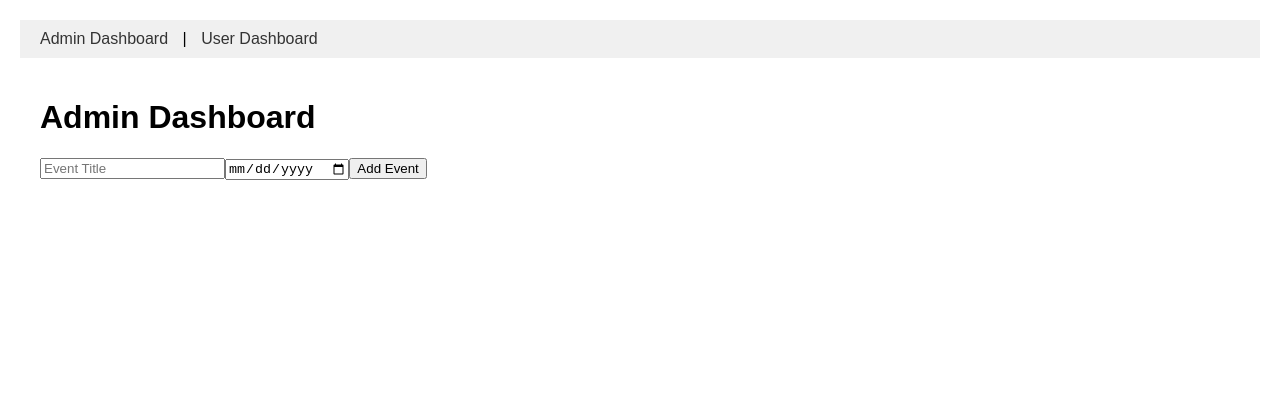
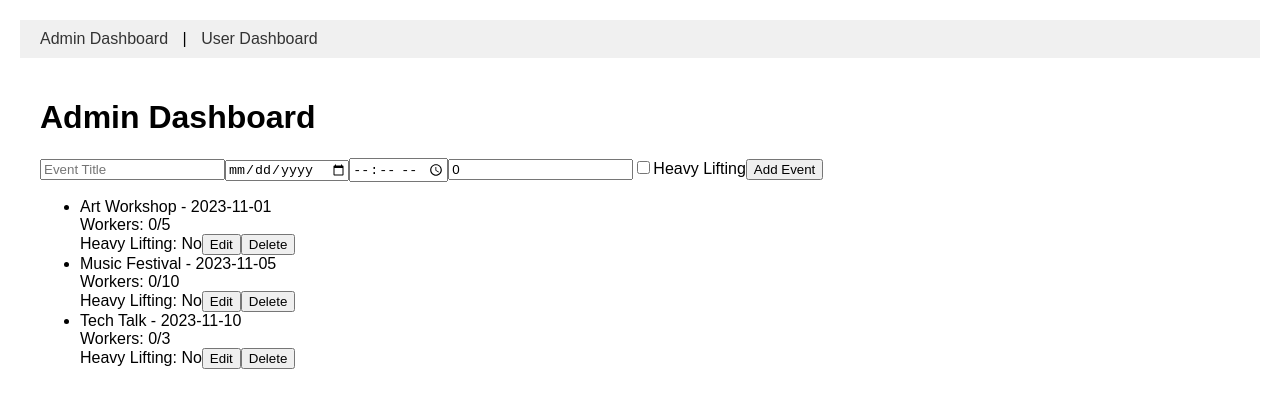
Before and after one commit to wh1ter0seunm4skedX/ShiftEase, a React (Vite) app: page /admin in a window 1280 px wide. Shown: the top 408 px of the page. Built offline with nearby package versions, Linux system fonts and the light colour scheme.

Commit message:
Initial commit from your app

```diff
--- a/package.json
+++ b/package.json
@@ -8,6 +8,7 @@
             "preview": "vite preview"
       },
       "dependencies": {
+            "git": "^0.1.5",
             "react": "^18.2.0",
             "react-dom": "^18.2.0",
             "react-router-dom": "^6.14.1"
--- a/src/components/EventForm.jsx
+++ b/src/components/EventForm.jsx
@@ -3,29 +3,38 @@ import React, { useState, useEffect } from 'react';
     function EventForm({ addEvent, updateEvent, editingEvent }) {
       const [title, setTitle] = useState('');
       const [date, setDate] = useState('');
+      const [time, setTime] = useState('');
+      const [requiredWorkers, setRequiredWorkers] = useState(0);
+      const [heavyLifting, setHeavyLifting] = useState(false);
       const [id, setId] = useState(null);
 
       useEffect(() => {
         if (editingEvent) {
           setTitle(editingEvent.title);
           setDate(editingEvent.date);
+          setTime(editingEvent.time);
+          setRequiredWorkers(editingEvent.requiredWorkers);
+          setHeavyLifting(editingEvent.heavyLifting);
           setId(editingEvent.id);
         } else {
           setTitle('');
           setDate('');
+          setTime('');
+          setRequiredWorkers(0);
+          setHeavyLifting(false);
           setId(null);
         }
       }, [editingEvent]);
 
       const handleSubmit = (e) => {
         e.preventDefault();
-        if (id) {
-          updateEvent({ id, title, date });
-        } else {
-          addEvent({ id: Date.now(), title, date });
-        }
+        const event = { id: id || Date.now(), title, date, time, requiredWorkers, heavyLifting, registeredWorkers: 0 };
+        id ? updateEvent(event) : addEvent(event);
         setTitle('');
         setDate('');
+        setTime('');
+        setRequiredWorkers(0);
+        setHeavyLifting(false);
       };
 
       return (
@@ -43,6 +52,27 @@ import React, { useState, useEffect } from 'react';
             onChange={(e) => setDate(e.target.value)}
             required
           />
+          <input
+            type="time"
+            value={time}
+            onChange={(e) => setTime(e.target.value)}
+            required
+          />
+          <input
+            type="number"
+            placeholder="Required Workers"
+            value={requiredWorkers}
+            onChange={(e) => setRequiredWorkers(Number(e.target.value))}
+            required
+          />
+          <label>
+            <input
+              type="checkbox"
+              checked={heavyLifting}
+              onChange={(e) => setHeavyLifting(e.target.checked)}
+            />
+            Heavy Lifting
+          </label>
           <button type="submit">{id ? 'Update Event' : 'Add Event'}</button>
         </form>
       );
--- a/src/components/EventList.jsx
+++ b/src/components/EventList.jsx
@@ -5,7 +5,9 @@ import React from 'react';
         <ul>
           {events.map(event => (
             <li key={event.id}>
-              {event.title} - {event.date}
+              {event.title} - {event.date} {event.time} <br />
+              Workers: {event.registeredWorkers}/{event.requiredWorkers} <br />
+              Heavy Lifting: {event.heavyLifting ? 'Yes' : 'No'}
               <button onClick={() => setEditingEvent(event)}>Edit</button>
               <button onClick={() => deleteEvent(event.id)}>Delete</button>
             </li>
--- a/src/components/UserDashboard.jsx
+++ b/src/components/UserDashboard.jsx
@@ -1,13 +1,29 @@
 import React from 'react';
 
-    function UserDashboard({ events }) {
+    function UserDashboard({ events, setEvents }) {
+      const registerForEvent = (id) => {
+        setEvents(events.map(event => {
+          if (event.id === id && event.registeredWorkers < event.requiredWorkers) {
+            return { ...event, registeredWorkers: event.registeredWorkers + 1 };
+          }
+          return event;
+        }));
+      };
+
       return (
         <div>
           <h1>User Dashboard</h1>
           <ul>
             {events.map(event => (
               <li key={event.id}>
-                {event.title} - {event.date}
+                {event.title} - {event.date} {event.time} <br />
+                Workers: {event.registeredWorkers}/{event.requiredWorkers} <br />
+                Heavy Lifting: {event.heavyLifting ? 'Yes' : 'No'}
+                {event.registeredWorkers < event.requiredWorkers ? (
+                  <button onClick={() => registerForEvent(event.id)}>Register</button>
+                ) : (
+                  <span>Full</span>
+                )}
               </li>
             ))}
           </ul>
--- a/src/main.jsx
+++ b/src/main.jsx
@@ -5,8 +5,14 @@ import React, { useState } from 'react';
     import UserDashboard from './components/UserDashboard';
     import './index.css';
 
+    const mockEvents = [
+      { id: 1, title: 'Art Workshop', date: '2023-11-01', requiredWorkers: 5, registeredWorkers: 0 },
+      { id: 2, title: 'Music Festival', date: '2023-11-05', requiredWorkers: 10, registeredWorkers: 0 },
+      { id: 3, title: 'Tech Talk', date: '2023-11-10', requiredWorkers: 3, registeredWorkers: 0 },
+    ];
+
     function App() {
-      const [events, setEvents] = useState([]);
+      const [events, setEvents] = useState(mockEvents);
 
       return (
         <Router>
@@ -15,7 +21,7 @@ import React, { useState } from 'react';
           </nav>
           <Routes>
             <Route path="/admin" element={<AdminDashboard events={events} setEvents={setEvents} />} />
-            <Route path="/user" element={<UserDashboard events={events} />} />
+            <Route path="/user" element={<UserDashboard events={events} setEvents={setEvents} />} />
           </Routes>
         </Router>
       );
```
Also changed, not shown: 1 other file (tests, documents, lock files or other folders). Lines whose indentation alone changed are shown as unchanged.
